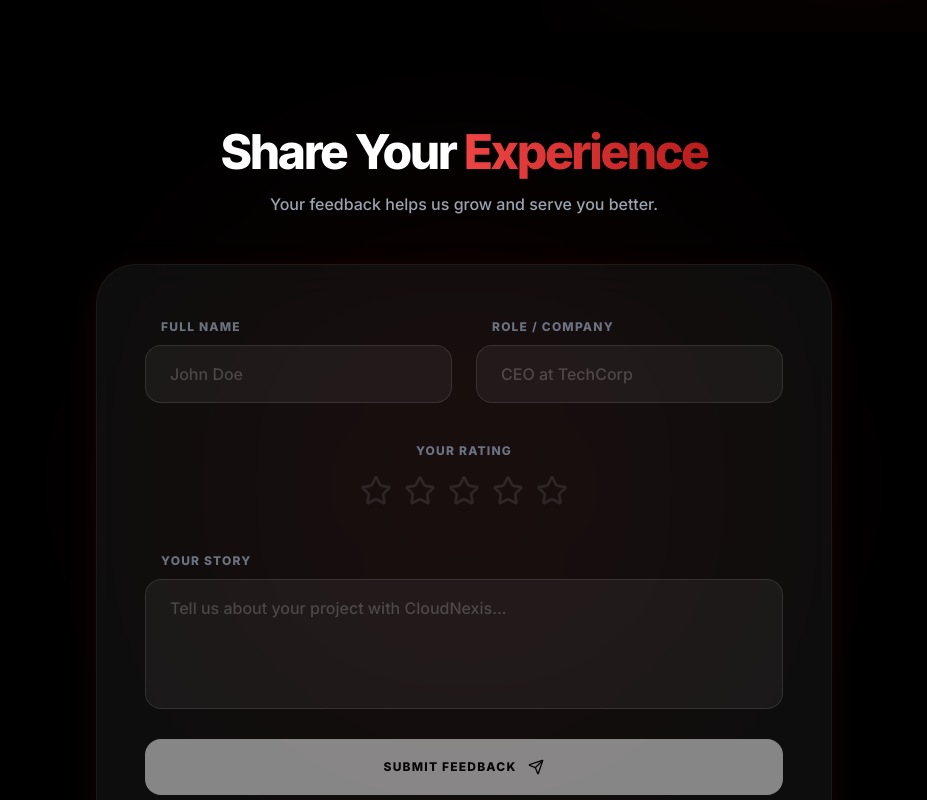
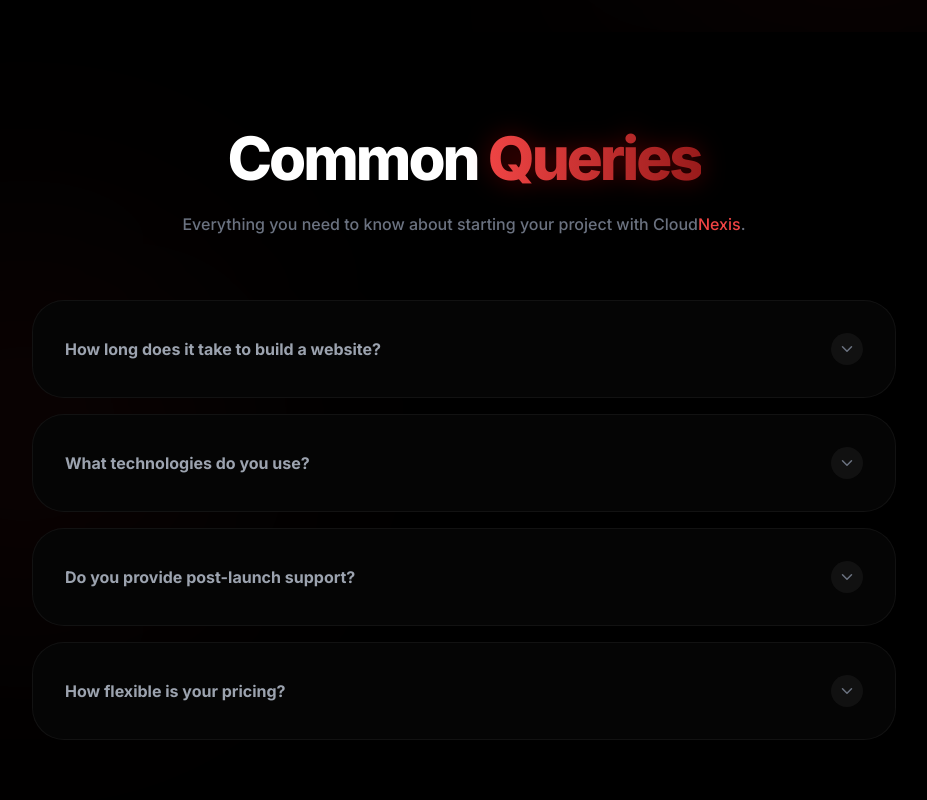
Before and after one commit to masudurrahamanrm/CloudNexis, a React (Vite) app in the folder frontend/: page / in a window 1280 px wide. Shown: the part 4740-5540 px from the top of the page, without its empty margins (176-1103 px from the left). Built offline with nearby package versions, Linux system fonts and the light colour scheme.

Commit message:
chore: sync local changes and cleanup

```diff
--- a/frontend/package.json
+++ b/frontend/package.json
@@ -10,6 +10,7 @@
     "preview": "vite preview"
   },
   "dependencies": {
+    "firebase": "^12.12.1",
     "framer-motion": "^12.38.0",
     "lucide-react": "^1.14.0",
     "react": "^19.2.5",
--- a/frontend/src/components/FeedbackForm.jsx
+++ /dev/null
@@ -1,157 +0,0 @@
-import React, { useState } from 'react';
-import { motion, AnimatePresence } from 'framer-motion';
-import { Star, Send, CheckCircle } from 'lucide-react';
-
-const FeedbackForm = () => {
-  const [submitted, setSubmitted] = useState(false);
-  const [rating, setRating] = useState(0);
-  const [hover, setHover] = useState(0);
-  const [formData, setFormData] = useState({
-    name: '',
-    role: '',
-    content: ''
-  });
-
-  const handleSubmit = (e) => {
-    e.preventDefault();
-    // Simulate API call
-    setTimeout(() => {
-      setSubmitted(true);
-      // You can add logic here to send data to your backend or email
-      console.log('Feedback Submitted:', { ...formData, rating });
-    }, 1000);
-  };
-
-  return (
-    <section className="py-24 bg-[#000000] relative overflow-hidden">
-      {/* Glow Effect */}
-      <div className="absolute top-1/2 left-1/2 -translate-x-1/2 -translate-y-1/2 w-[600px] h-[600px] bg-red-600/5 rounded-full blur-[120px] pointer-events-none"></div>
-
-      <div className="max-w-3xl mx-auto px-4 relative z-10">
-        <motion.div
-          initial={{ opacity: 0, y: 20 }}
-          whileInView={{ opacity: 1, y: 0 }}
-          viewport={{ once: true }}
-          className="text-center mb-12"
-        >
-          <h2 className="text-4xl md:text-5xl font-black text-white mb-4 tracking-tighter">
-            Share Your <span className="bg-gradient-to-r from-primary to-secondary bg-clip-text text-transparent">Experience</span>
-          </h2>
-          <p className="text-gray-400 font-medium">Your feedback helps us grow and serve you better.</p>
-        </motion.div>
-
-        <AnimatePresence mode="wait">
-          {!submitted ? (
-            <motion.div
-              key="form"
-              initial={{ opacity: 0, scale: 0.95 }}
-              animate={{ opacity: 1, scale: 1 }}
-              exit={{ opacity: 0, scale: 0.95 }}
-              className="glass p-8 md:p-12 rounded-[2.5rem] border-white/5 relative overflow-hidden"
-            >
-              <form onSubmit={handleSubmit} className="space-y-6">
-                <div className="grid md:grid-cols-2 gap-6">
-                  <div className="space-y-2">
-                    <label className="text-xs font-black uppercase tracking-widest text-gray-500 ml-4">Full Name</label>
-                    <input
-                      required
-                      type="text"
-                      placeholder="John Doe"
-                      className="w-full bg-white/5 border border-white/10 rounded-2xl px-6 py-4 text-white focus:outline-none focus:border-primary/50 transition-colors font-medium placeholder:text-white/20"
-                      value={formData.name}
-                      onChange={(e) => setFormData({ ...formData, name: e.target.value })}
-                    />
-                  </div>
-                  <div className="space-y-2">
-                    <label className="text-xs font-black uppercase tracking-widest text-gray-500 ml-4">Role / Company</label>
-                    <input
-                      required
-                      type="text"
-                      placeholder="CEO at TechCorp"
-                      className="w-full bg-white/5 border border-white/10 rounded-2xl px-6 py-4 text-white focus:outline-none focus:border-primary/50 transition-colors font-medium placeholder:text-white/20"
-                      value={formData.role}
-                      onChange={(e) => setFormData({ ...formData, role: e.target.value })}
-                    />
-                  </div>
-                </div>
-
-                <div className="space-y-2 text-center py-4">
-                  <label className="text-xs font-black uppercase tracking-widest text-gray-500 block mb-4">Your Rating</label>
-                  <div className="flex justify-center gap-3">
-                    {[1, 2, 3, 4, 5].map((star) => (
-                      <button
-                        key={star}
-                        type="button"
-                        onClick={() => setRating(star)}
-                        onMouseEnter={() => setHover(star)}
-                        onMouseLeave={() => setHover(0)}
-                        className="transition-transform active:scale-90"
-                      >
-                        <Star
-                          size={32}
-                          className={`${
-                            star <= (hover || rating)
-                              ? 'fill-yellow-500 text-yellow-500 drop-shadow-[0_0_8px_rgba(234,179,8,0.5)]'
-                              : 'text-white/10'
-                          } transition-all duration-300`}
-                        />
-                      </button>
-                    ))}
-                  </div>
-                </div>
-
-                <div className="space-y-2">
-                  <label className="text-xs font-black uppercase tracking-widest text-gray-500 ml-4">Your Story</label>
-                  <textarea
-                    required
-                    rows="4"
-                    placeholder="Tell us about your project with CloudNexis..."
-                    className="w-full bg-white/5 border border-white/10 rounded-2xl px-6 py-4 text-white focus:outline-none focus:border-primary/50 transition-colors font-medium placeholder:text-white/20 resize-none"
-                    value={formData.content}
-                    onChange={(e) => setFormData({ ...formData, content: e.target.value })}
-                  ></textarea>
-                </div>
-
-                <button
-                  type="submit"
-                  disabled={!rating || !formData.name || !formData.content}
-                  className="w-full bg-white text-black py-5 rounded-2xl font-black uppercase tracking-widest text-xs hover:bg-primary hover:text-white transition-all duration-500 disabled:opacity-50 disabled:hover:bg-white disabled:hover:text-black flex items-center justify-center gap-3 group"
-                >
-                  Submit Feedback
-                  <Send size={16} className="group-hover:translate-x-1 group-hover:-translate-y-1 transition-transform" />
-                </button>
-              </form>
-            </motion.div>
-          ) : (
-            <motion.div
-              key="success"
-              initial={{ opacity: 0, scale: 0.9 }}
-              animate={{ opacity: 1, scale: 1 }}
-              className="glass p-16 rounded-[2.5rem] border-white/5 text-center"
-            >
-              <div className="w-20 h-20 bg-primary/10 rounded-full flex items-center justify-center mx-auto mb-8">
-                <CheckCircle size={40} className="text-primary" />
-              </div>
-              <h3 className="text-3xl font-black text-white mb-4 tracking-tighter">Thank You!</h3>
-              <p className="text-gray-400 font-medium mb-8">
-                Your feedback has been received. We truly appreciate you taking the time to share your experience.
-              </p>
-              <button
-                onClick={() => {
-                  setSubmitted(false);
-                  setFormData({ name: '', role: '', content: '' });
-                  setRating(0);
-                }}
-                className="px-8 py-3 rounded-full bg-white/5 border border-white/10 text-white font-bold text-xs uppercase tracking-widest hover:bg-white hover:text-black transition-all"
-              >
-                Send Another
-              </button>
-            </motion.div>
-          )}
-        </AnimatePresence>
-      </div>
-    </section>
-  );
-};
-
-export default FeedbackForm;
--- a/frontend/src/pages/Home.jsx
+++ b/frontend/src/pages/Home.jsx
@@ -5,7 +5,6 @@ import Services from '../components/Services';
 import WhyChooseUs from '../components/WhyChooseUs';
 import Portfolio from '../components/Portfolio';
 import Testimonials from '../components/Testimonials';
-import FeedbackForm from '../components/FeedbackForm';
 import FAQ from '../components/FAQ';
 import CTA from '../components/CTA';
 
@@ -18,7 +17,6 @@ const Home = () => {
       <WhyChooseUs />
       <Portfolio />
       <Testimonials />
-      <FeedbackForm />
       <FAQ />
       <CTA />
     </>
```
Also changed, not shown: 1 other file (tests, documents, lock files or other folders).
